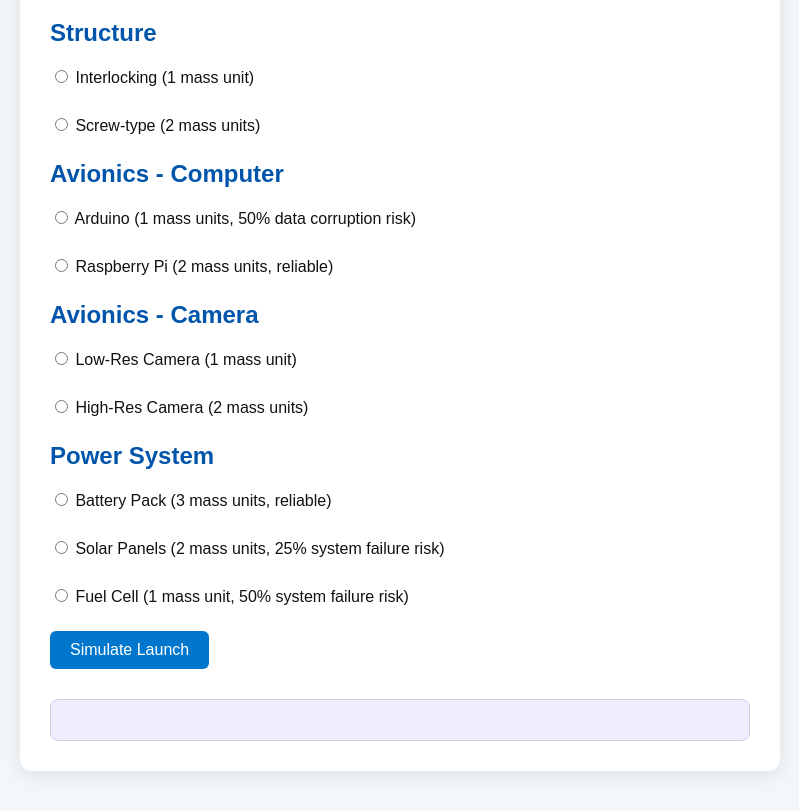
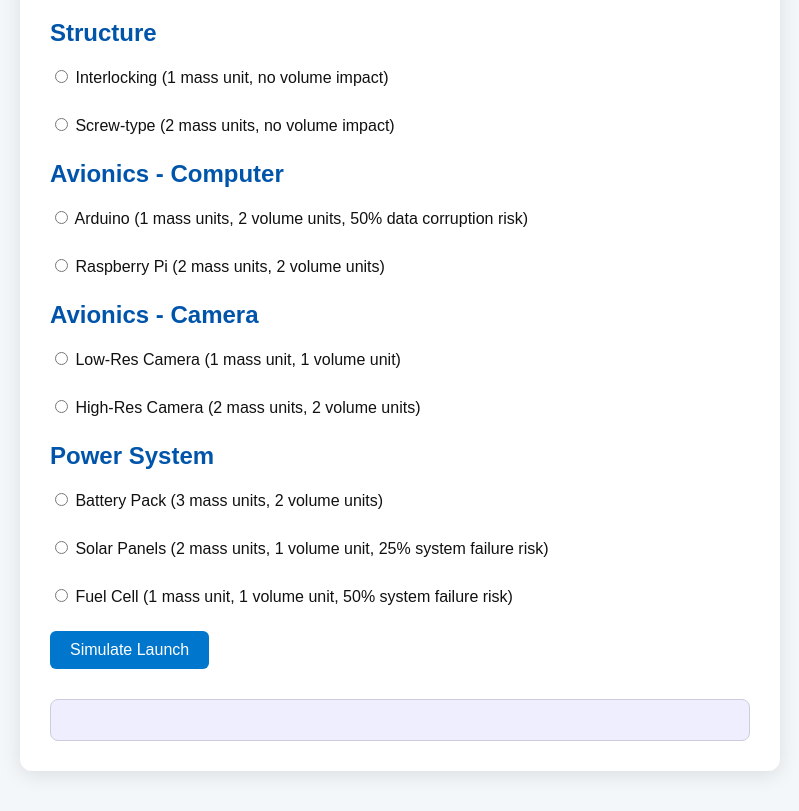
Before and after one commit to elijahgs/CDP-Design-Challenge, a plain HTML site: page index.html in a window 1280 px wide. Shown: the part 131-942 px from the top of the page, without its empty margins (240-1039 px from the left). Drawn offline with Linux system fonts and the light colour scheme.

Commit message:
Update index.html

```diff
--- a/index.html
+++ b/index.html
@@ -12,8 +12,8 @@
     <form id="design-form">
       <section>
         <h2>Structure</h2>
-        <label><input type="radio" name="structure" value="interlocking" required /> Interlocking (1 mass unit)</label><br/>
-        <label><input type="radio" name="structure" value="screw" required /> Screw-type (2 mass units)</label>
+        <label><input type="radio" name="structure" value="interlocking" required /> Interlocking (1 mass unit, no volume impact)</label><br/>
+        <label><input type="radio" name="structure" value="screw" required /> Screw-type (2 mass units, no volume impact)</label>
       </section>
 
       <!-- <section>
@@ -24,21 +24,21 @@
 
       <section>
         <h2>Avionics - Computer</h2>
-        <label><input type="radio" name="computer" value="arduino" required /> Arduino (1 mass units, 50% data corruption risk)</label><br/>
-        <label><input type="radio" name="computer" value="pi" required /> Raspberry Pi (2 mass units, reliable)</label>
+        <label><input type="radio" name="computer" value="arduino" required /> Arduino (1 mass units, 2 volume units, 50% data corruption risk)</label><br/>
+        <label><input type="radio" name="computer" value="pi" required /> Raspberry Pi (2 mass units, 2 volume units)</label>
       </section>
 
       <section>
         <h2>Avionics - Camera</h2>
-        <label><input type="radio" name="camera" value="compact" required /> Low-Res Camera (1 mass unit)</label><br/>
-        <label><input type="radio" name="camera" value="highres" required /> High-Res Camera (2 mass units)</label>
+        <label><input type="radio" name="camera" value="compact" required /> Low-Res Camera (1 mass unit, 1 volume unit)</label><br/>
+        <label><input type="radio" name="camera" value="highres" required /> High-Res Camera (2 mass units, 2 volume units)</label>
       </section>
 
       <section>
         <h2>Power System</h2>
-        <label><input type="radio" name="power" value="battery" required /> Battery Pack (3 mass units, reliable)</label><br/>
-        <label><input type="radio" name="power" value="solar" required /> Solar Panels (2 mass units, 25% system failure risk)</label><br/>
-        <label><input type="radio" name="power" value="fuelcell" required /> Fuel Cell (1 mass unit, 50% system failure risk)</label>
+        <label><input type="radio" name="power" value="battery" required /> Battery Pack (3 mass units, 2 volume units)</label><br/>
+        <label><input type="radio" name="power" value="solar" required /> Solar Panels (2 mass units, 1 volume unit, 25% system failure risk)</label><br/>
+        <label><input type="radio" name="power" value="fuelcell" required /> Fuel Cell (1 mass unit, 1 volume unit, 50% system failure risk)</label>
       </section>
 
        <!-- <section>
```
